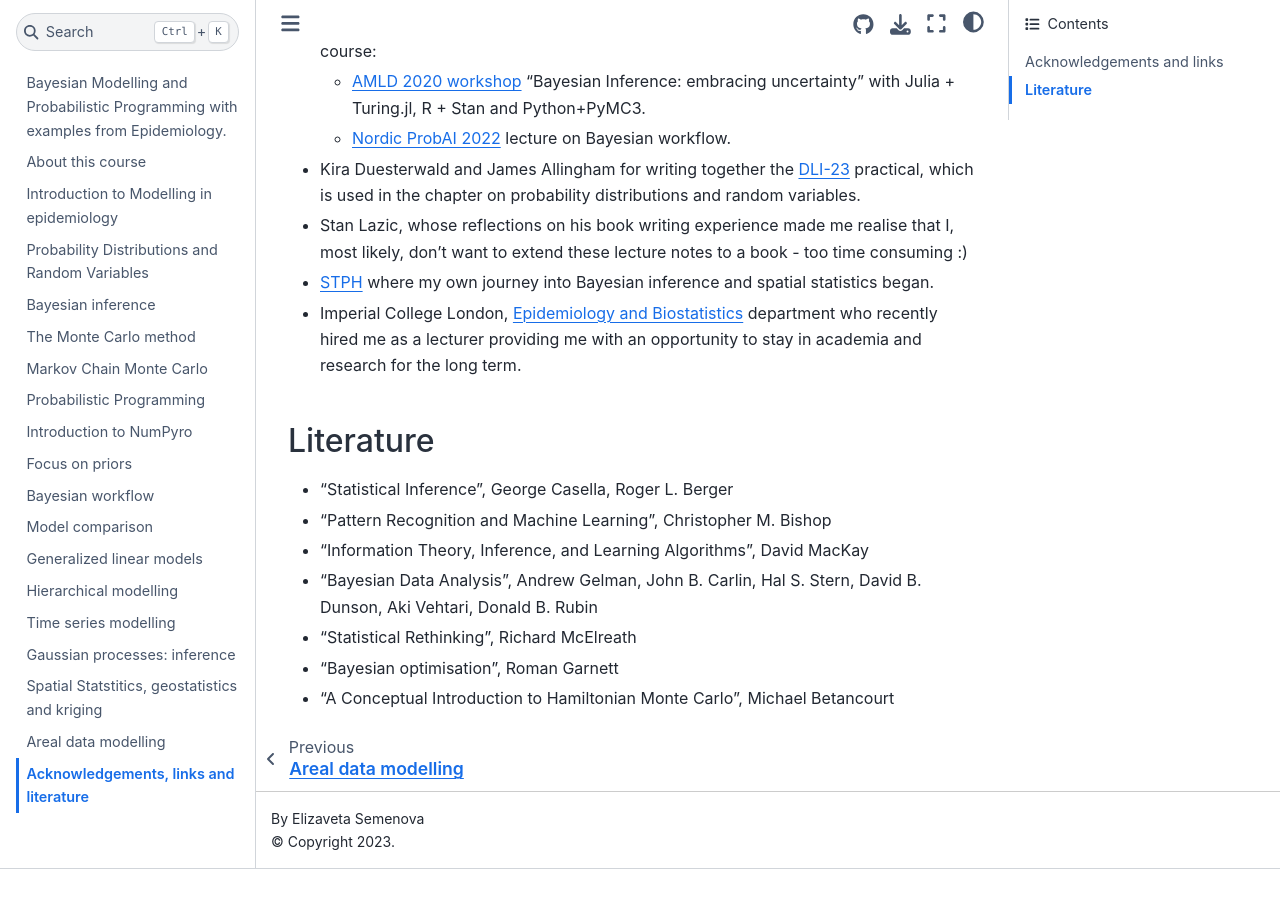
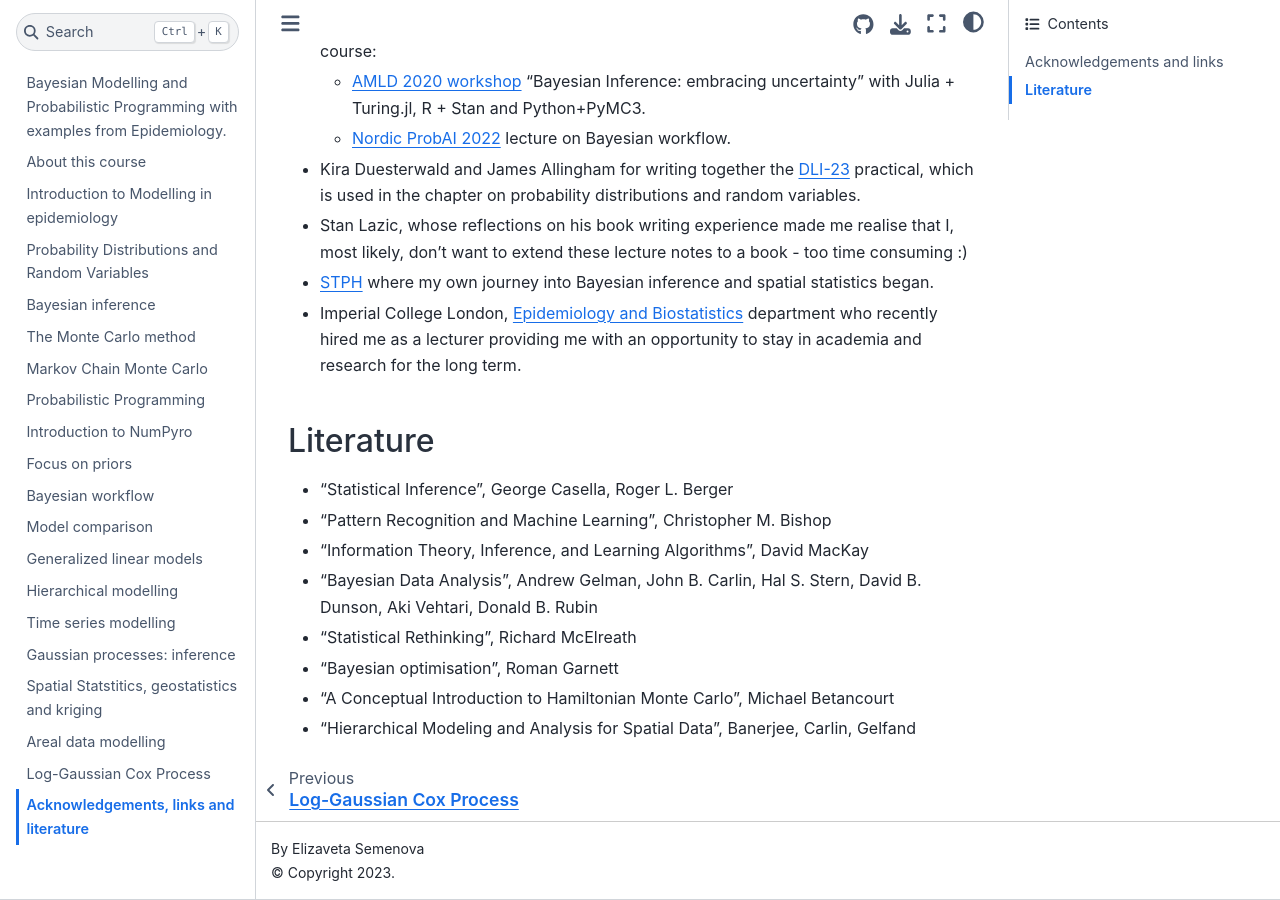
Before and after one commit to elizavetasemenova/prob-epi, a Jupyter Book: the page built from 999_acknowledgements.md, in a window 1280 px wide and 900 px high, scrolled down 757 px. Built offline with Jupyter Book 1.0.4 settings and Sphinx 7.4.7 and the Sphinx Book theme 1.1.4, drawn with Linux system fonts in a browser that asks for light colours; pages that are not in the unit, such as notebooks, are missing from menus; before the commit the page ends 1626 px from its top, so only the background shows below that; some of the changed text lies outside the part shown.

```diff
--- a/999_acknowledgements.md
+++ b/999_acknowledgements.md
@@ -26,3 +26,4 @@
 - "Statistical Rethinking", Richard McElreath
 - "Bayesian optimisation", Roman Garnett
 - "A Conceptual Introduction to Hamiltonian Monte Carlo", Michael Betancourt
+- "Hierarchical Modeling and Analysis for Spatial Data", Banerjee, Carlin, Gelfand
--- a/_toc.yml
+++ b/_toc.yml
@@ -23,4 +23,5 @@ chapters:
 - file: 18_GP_inference.ipynb
 - file: 19_geostatistics.ipynb
 - file: 20_areal_data.ipynb
+- file: 21_LGCP.ipynb
 - file: 999_acknowledgements.md
```
Also changed, not shown: 21_LGCP.ipynb (added).
